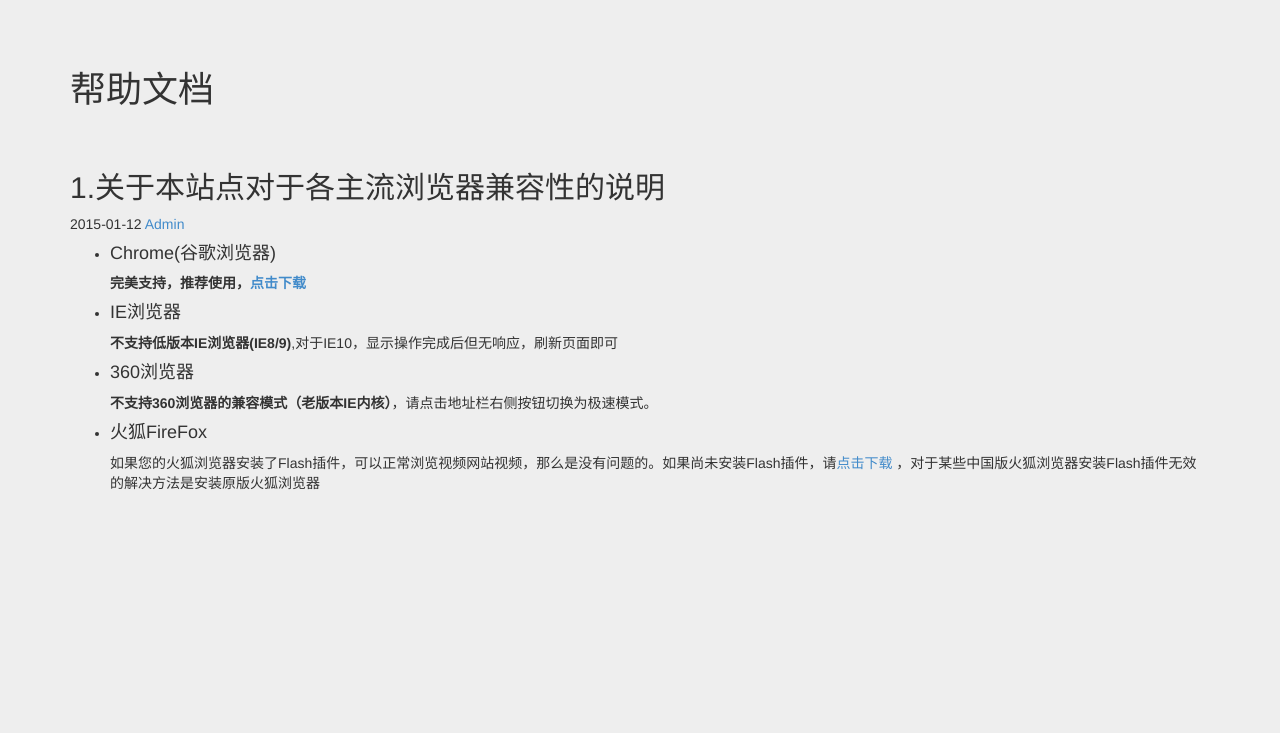
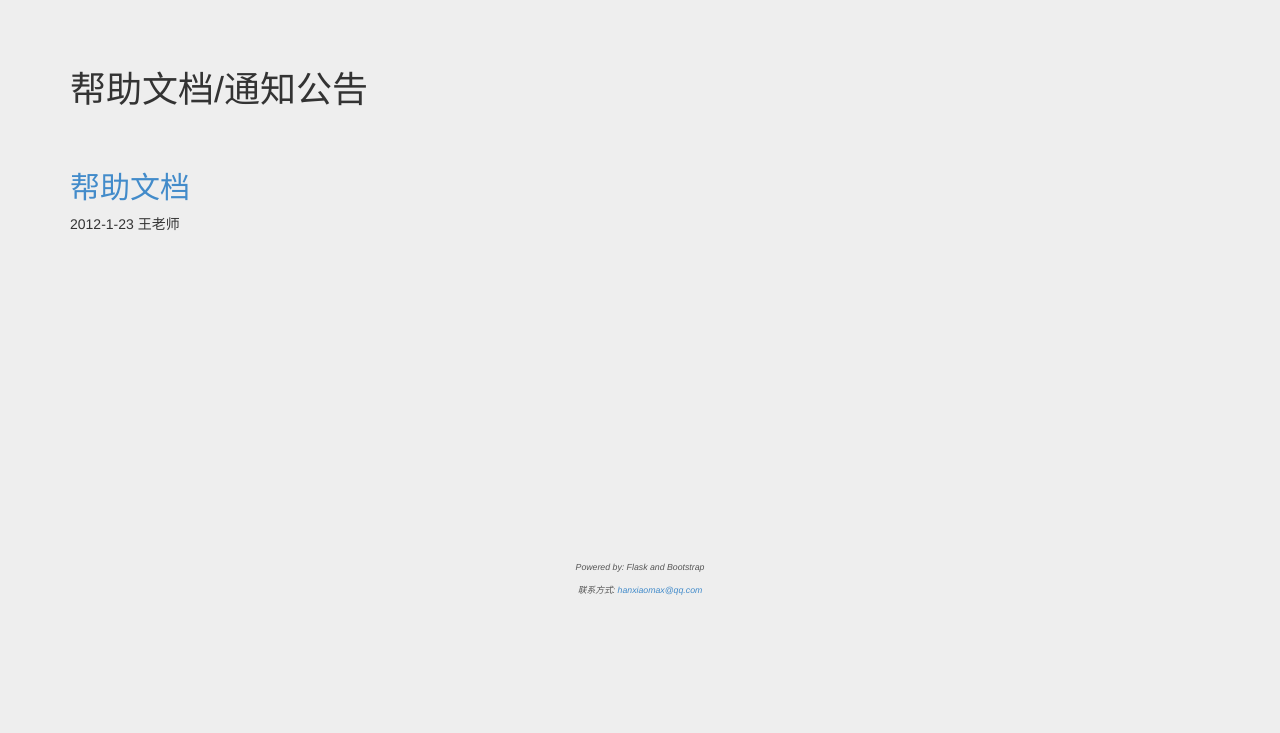
Before and after one commit to hanxiaomax/scorecalcu4ME, a Flask app: page /help/ in a window 1280 px wide. Shown: the top 733 px of the page. After the commit the page ends 595 px from the top, so only its background shows below. Run offline with Flask 2, Linux system fonts and the light colour scheme; data comes from the database, SQL or seed files in the repository; both versions use the stored data as it was after the commit; some libraries are stand-ins or nearby versions.

Commit message:
添加发布信息的相关模块，未完成

```diff
--- a/app/static/grade.json
+++ b/app/static/grade.json
@@ -1 +1 @@
-{"grade": ["\u672c2012", "\u672c2013", "\u672c2014", "\u78552013", "\u78552014", "\u78552015", "\u535a2014"]}
+{"grade": ["\u672c2012", "\u672c2013", "\u672c2014", "\u78552013", "\u78552014", "\u78552015", "\u78552016", "\u535a2014"]}
--- a/app/templates/ReadMe.html
+++ b/app/templates/ReadMe.html
@@ -3,7 +3,6 @@
 <html lang="zh-cn">
     <meta charset="utf-8">
     <head>
-
       <meta name="viewport" content="width=device-width, initial-scale=1">
       <meta name="renderer" content="webkit">
       <meta http-equiv="X-UA-Compatible" content="IE=edge, chrome=1">
@@ -47,58 +46,28 @@
 
 </style>
     </head>
-
   <body>
 
-
     <div class="container">
-
       <div class="blog-header">
-        <h1 class="blog-title">帮助文档</h1>
+        <h1 class="blog-title">帮助文档/通知公告</h1>
         <hr/>
-        <!-- <p class="lead blog-description">The official example template of creating a blog with Bootstrap.</p> -->
       </div>
-
       <div class="row">
-
         <div class="col-sm-12 blog-main">
-
           <div class="blog-post">
-            <h2 class="blog-post-title">1.关于本站点对于各主流浏览器兼容性的说明</h2>
-            <p class="blog-post-meta">2015-01-12 <a href="#">Admin</a></p>
-
-
-            <ul >
-                <li>
-                  <h4>Chrome(谷歌浏览器)</h4>
-                  <p><strong>完美支持，推荐使用，<a href="http://www.google.cn/intl/zh-CN/chrome/">点击下载</a></strong></p>
-                </li>
-
-                <li>
-                  <h4>IE浏览器</h4>
-                  <p><strong>不支持低版本IE浏览器(IE8/9)</strong>,对于IE10，显示操作完成后但无响应，刷新页面即可</p></li></p>
-                </li>
-                <li>
-                  <h4>360浏览器</h4>
-                  <p><strong>不支持360浏览器的兼容模式（老版本IE内核）</strong>，请点击地址栏右侧按钮切换为极速模式。</p>
-                </li>
-                <li>
-                  <h4>火狐FireFox</h4>
-                  <p>如果您的火狐浏览器安装了Flash插件，可以正常浏览视频网站视频，那么是没有问题的。如果尚未安装Flash插件，请<a href="http://get.adobe.com/cn/flashplayer/">点击下载</a> ，对于某些中国版火狐浏览器安装Flash插件无效的解决方法是安装原版火狐浏览器</p>
-                </li>
+          {% for post in posts %}
+          <p>
+            <h2 class="blog-post-title"><a href={{post.link}}>{{post.title}}</a></h2>
+            <p class="blog-post-meta">{{post.time}}<span> </span>{{post.author}}</p>
+          </p>
+          {% endfor %}
 
 
 
-            </ul>
-
         </div><!-- /.blog-main -->
-
-
-
       </div><!-- /.row -->
     </div><!-- /.container -->
-
-
 
   </body>
 <div class="push"></div>
--- a/app/templates/admin.html
+++ b/app/templates/admin.html
@@ -107,7 +107,7 @@
 
         </ul>
         <ul class="nav nav-sidebar">
-          <li><a href={{url_for('helpteacher')}} target="_blank"><span class="glyphicon glyphicon-question-sign"></span> 帮助</a>
+          <li><a href={{url_for('helpteacher')}} target="_blank"><span class="glyphicon glyphicon-question-sign"></span> 帮助/通知</a>
           <li><a href={{url_for('logout')}}>退出</a></li>
         </ul>
       </div>
--- a/app/templates/admin_publicity.html
+++ b/app/templates/admin_publicity.html
@@ -95,7 +95,7 @@ background:  0px 0px; padding-left: 16px; padding-bottom: 2px; font-weight: bold
         </ul>
         <ul class="nav nav-sidebar">
 
-          <li><a href={{url_for('helpteacher')}} target="_blank"><span class="glyphicon glyphicon-question-sign"></span> 帮助</a>
+          <li><a href={{url_for('helpteacher')}} target="_blank"><span class="glyphicon glyphicon-question-sign"></span> 帮助/通知</a>
 
           <li><a href={{url_for('logout')}}>退出</a></li>
         </ul>
@@ -107,14 +107,14 @@ background:  0px 0px; padding-left: 16px; padding-bottom: 2px; font-weight: bold
       <h1 class="page-header"><span class="glyphicon glyphicon-th-list"></span> 素质分公示系统</h1>
       <div class="container-fluid">
         <div class="row">
-          <div class="col-md-10">
+          <div class="col-md-9" style="padding-left: 0px;">
 <div class="table-responsive">
             <table class="table table-hover" id="exceltable">
 
             </table>
           </div>
           </div>
-          <div class="col-md-2">
+          <div class="col-md-3">
             <div class="panel panel-primary">
               <div class="panel-heading">
                 <h3 class="panel-title"><span class="glyphicon glyphicon glyphicon-plus"></span> 创建新公示</h3>
--- a/app/templates/admin_search.html
+++ b/app/templates/admin_search.html
@@ -114,7 +114,7 @@ background:  0px 0px; padding-left: 16px; padding-bottom: 2px; font-weight: bold
 
       </ul>
       <ul class="nav nav-sidebar">
-        <li><a href={{url_for('helpteacher')}} target="_blank"><span class="glyphicon glyphicon-question-sign"></span> 帮助</a>
+        <li><a href={{url_for('helpteacher')}} target="_blank"><span class="glyphicon glyphicon-question-sign"></span> 帮助/通知</a>
         <li><a href={{url_for('logout')}}>退出</a></li>
       </ul>
     </div>
@@ -137,7 +137,7 @@ background:  0px 0px; padding-left: 16px; padding-bottom: 2px; font-weight: bold
       <br/>
       <div class="tab-content">
         <div role="tabpanel" class="tab-pane active" id="withcampid">
-           <div class="col-md-7 column ">
+           <div class="col-md-8 column ">
             <div class="panel panel-primary">
               <div class="panel-heading">搜索</div>
 
@@ -191,7 +191,7 @@ background:  0px 0px; padding-left: 16px; padding-bottom: 2px; font-weight: bold
         </div>
 
         <div role="tabpanel" class="tab-pane " id="withgrade">
-           <div class="col-md-7 column ">
+           <div class="col-md-8 column ">
             <div class="panel panel-primary">
               <div class="panel-heading">搜索</div>
 
--- a/app/templates/management.html
+++ b/app/templates/management.html
@@ -132,7 +132,7 @@ background:  0px 0px; padding-left: 16px; padding-bottom: 2px; font-weight: bold
       </ul>
       <ul class="nav nav-sidebar">
 
-        <li><a href={{url_for('helpteacher')}} target="_blank"><span class="glyphicon glyphicon-question-sign"></span> 帮助</a>
+        <li><a href={{url_for('helpteacher')}} target="_blank"><span class="glyphicon glyphicon-question-sign"></span> 帮助/通知</a>
         <li><a href={{url_for('logout')}}>退出</a></li>
       </ul>
     </div>
--- a/app/templates/user.html
+++ b/app/templates/user.html
@@ -96,7 +96,7 @@ background:  0px 0px; padding-left: 16px; padding-bottom: 2px; font-weight: bold
            <li ><a href={{url_for('user_publicity',user_id=user_id)}}><span class="glyphicon glyphicon-th-list"></span> 公示系统</a></li>
           <li><a href={{url_for('changePassword',user_id=user_id)}}><span class="glyphicon glyphicon glyphicon glyphicon-wrench"></span> 修改密码</a></li>
           <li><a href={{url_for('static',filename="学生综合素质考评办法2013-9-4.doc")}}><span class="glyphicon glyphicon glyphicon-download-alt"></span> 下载</a></li>
-          <li><a href={{url_for('help')}} target="_blank"><span class="glyphicon glyphicon-question-sign"></span> 帮助</a>
+          <li><a href={{url_for('help')}} target="_blank"><span class="glyphicon glyphicon-question-sign"></span> 帮助/通知</a>
         </ul>
         <ul class="nav nav-sidebar">
           <li><a href={{url_for('logout')}}>退出</a></li>
--- a/app/views.py
+++ b/app/views.py
@@ -3,8 +3,8 @@
 from flask import (render_template,flash,redirect,session,url_for,request,request,jsonify,send_from_directory,g,escape)
 from flask.ext.login import (
     login_user, logout_user, current_user, login_required)
-#模型
-from models import User,Score_items,Grade,Excelmap, ROLE_USER, ROLE_ADMIN
+#数据库模型
+from models import User,Score_items,Grade,Excelmap,Post, ROLE_USER, ROLE_ADMIN
 #登陆模块
 from login import LoginForm
 from app import appME, db, lm,getmyscore,saveapply,makepublic,getreview,__StaticDir__,__ExcelDir__
@@ -168,8 +168,10 @@ def helpteacher():
 #帮助文档路由
 @appME.route('/help/')
 def help():
+    posts=Post.query.all()
+
     return render_template('ReadMe.html',
-                            title=u'机械工程学院素质分管理系统',
+                            title=u'机械工程学院素质分管理系统',posts=posts
                             )
 #404页面路由
 @appME.errorhandler(404)
```
Also changed, not shown: app/models.py (+8 -0 lines), app/templates/ReadMeTEA.html (+1 -18 lines), db_repository/versions/030_migration.py (added, +29 -0 lines), app.db.
